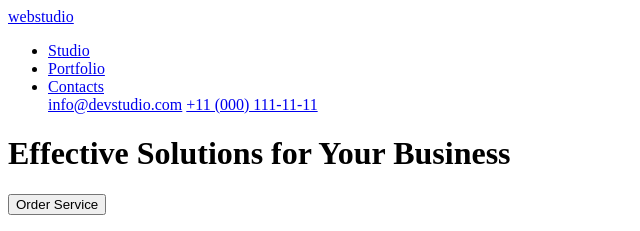
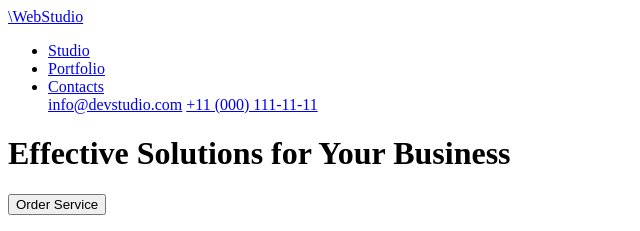
Before and after one commit to ZemanUA/goit-markup-hw-01, a plain HTML site: page index.html in a window 1280 px wide. Shown: the top 231 px of the page, 0-640 px from the left. Drawn offline with Linux system fonts and the light colour scheme.

Commit message:
Update6 index.html

```diff
--- a/index.html
+++ b/index.html
@@ -8,7 +8,7 @@
 <body>
     <header>
         <nav class="navigation">
-            <a href="./index.html">webstudio</a>
+            <a href="./index.html">\WebStudio</a>
             <ul class="menu">
                 <li><a href="#">Studio</a></li>
                 <li><a href="#">Portfolio</a></li>
```
